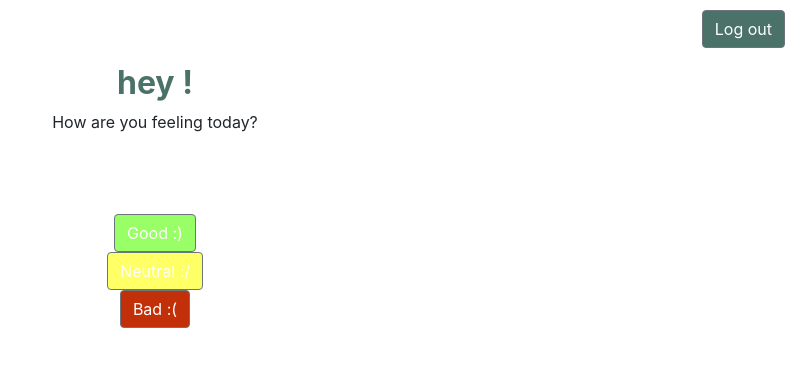
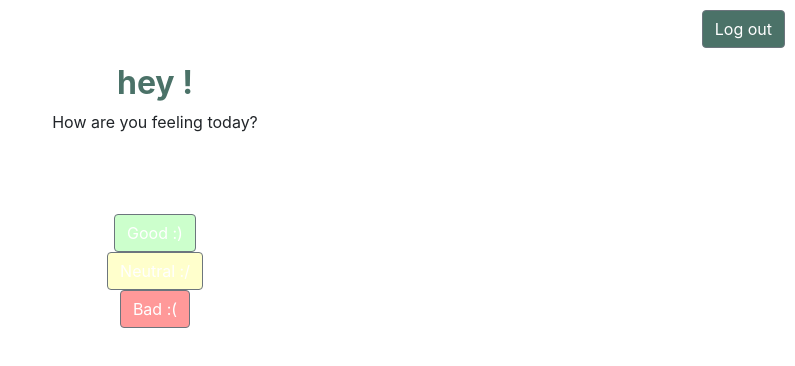
Before and after one commit to madisonkohls/melody-mapper, a React (Create React App) app: page /mood/1 in a window 1280 px wide. Shown: the top 366 px of the page, without its empty margins (485-1280 px from the left). Built offline with nearby package versions, Linux system fonts and the light colour scheme; no server answers.

Commit message:
update buttons

```diff
--- a/src/components/mood.component.js
+++ b/src/components/mood.component.js
@@ -42,13 +42,13 @@ function Mood() {
             <p>How are you feeling today?</p>
             </div>
             <div class = "moodbutton">
-            <Button style={{backgroundColor:"#99FF66"}} onClick={onHomePage}>Good :)</Button>
+            <Button style={{backgroundColor:"#CCFFCC"}} onClick={onHomePage}>Good :)</Button>
             </div>
             <div class = "moodbutton">
-            <Button style={{backgroundColor:"#FFFF66"}} onClick={onHomePage}>Neutral :/</Button>
+            <Button style={{backgroundColor:"#FFFFCC"}} onClick={onHomePage}>Neutral :/</Button>
             </div>
             <div class = "moodbutton">
-            <Button style={{backgroundColor:"#C2300A"}} onClick={onHomePage}>Bad :(</Button>
+            <Button style={{backgroundColor:"#FF9999"}} onClick={onHomePage}>Bad :(</Button>
             </div>
         </div>
       </div>
```
